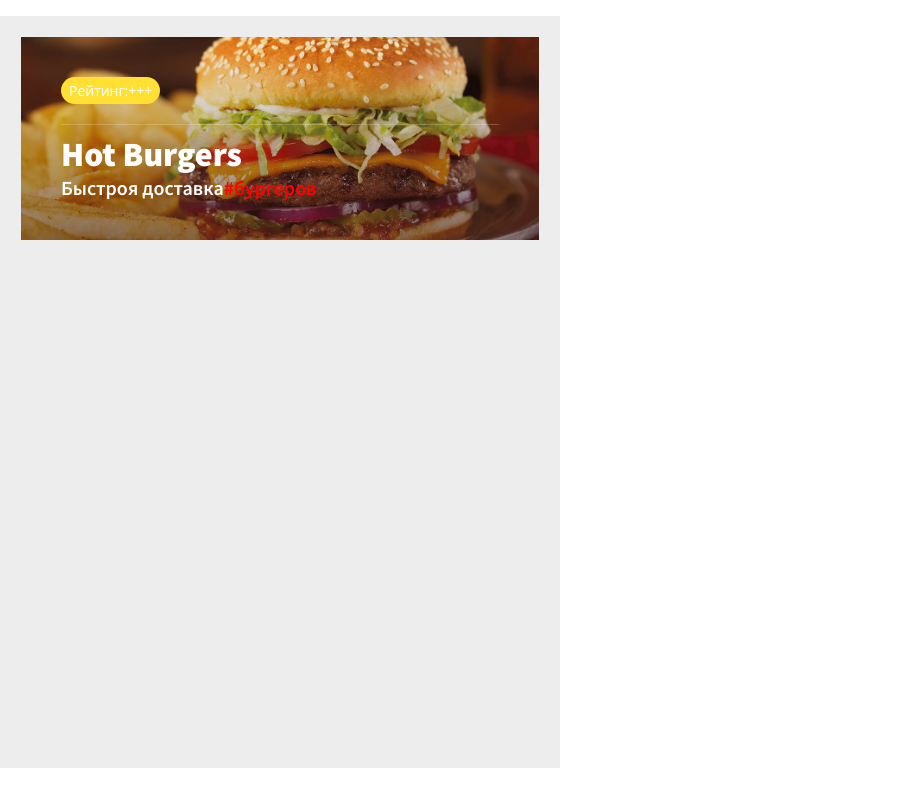
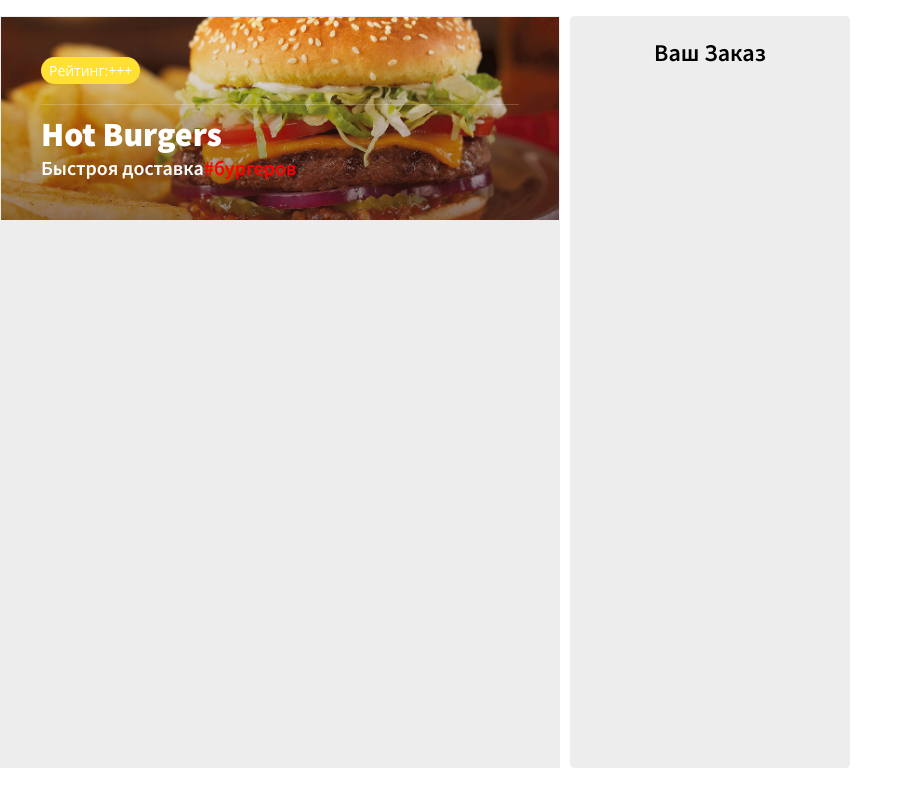
Before and after one commit to Aleksei-89ST/react-app-burger, a React (Create React App) app: page / in a window 1280 px wide. Shown: the whole page, without its empty margins (0-913 px from the left). Built offline with nearby package versions, Linux system fonts and the light colour scheme.

Commit message:
create component Order

```diff
--- a/src/components/App.js
+++ b/src/components/App.js
@@ -1,5 +1,6 @@
 import React from "react";
 import Header from "./Header";
+import Order from "./Order";
 
 
 class App extends React.Component {
@@ -9,8 +10,8 @@
                 <div className="menu">
                     <Header/>
                 </div>
-                {/* <Order/>
-                <MenuAdmin/> */}
+                <Order/>
+                {/* <MenuAdmin/> */}
             </div>
         )
     }
--- /dev/null
+++ b/src/components/Order.js
@@ -0,0 +1,14 @@
+import React from "react";
+
+
+
+class Order extends React.Component {
+    render () {
+        return (
+          <div className="order-wrap">
+              <h2>Ваш Заказ</h2>
+          </div>
+        )
+    }
+}
+export default Order;
```
